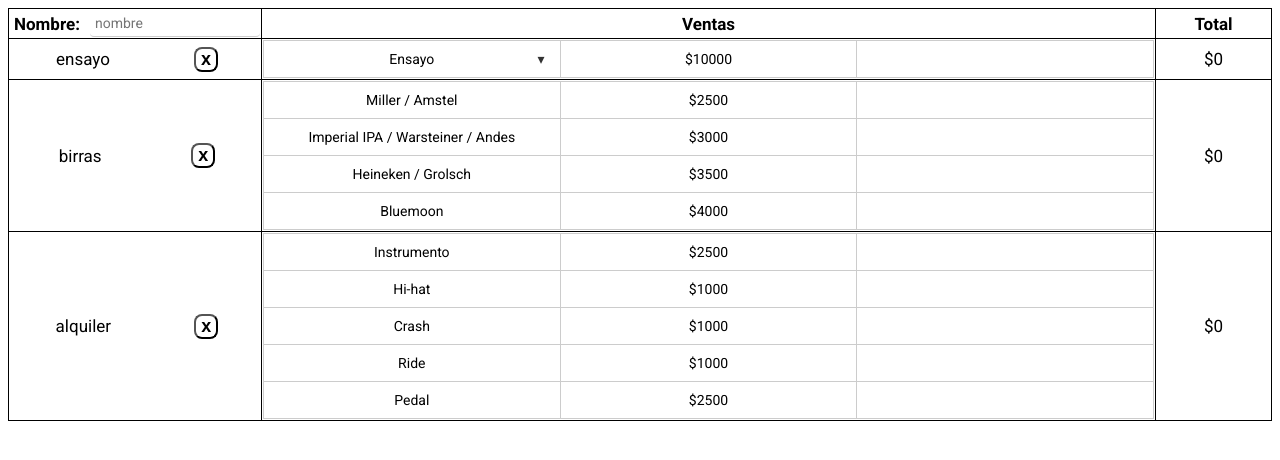
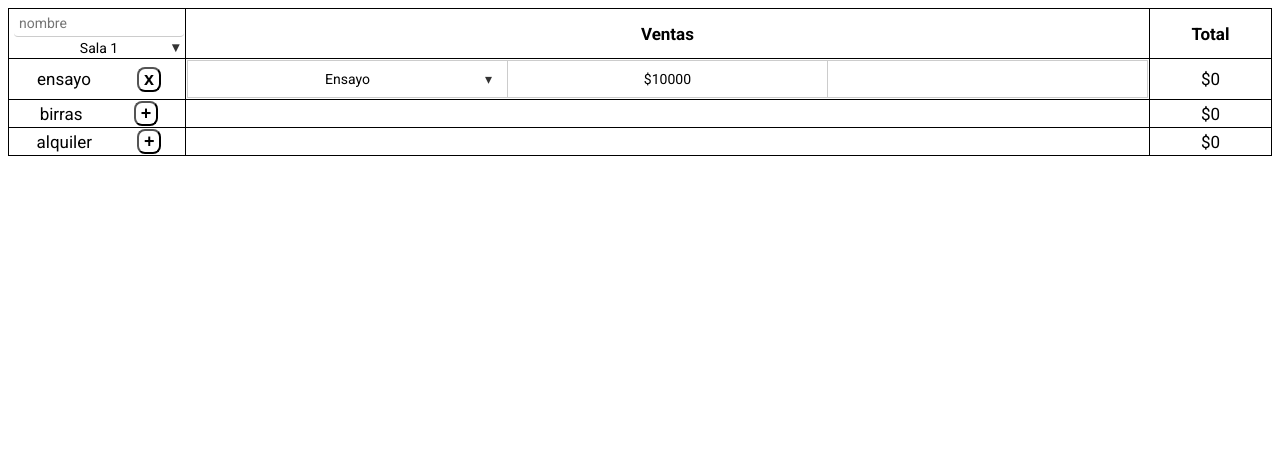
Before and after one commit to lucastrajtenberg/contabilidad_sonidal, a React (Vite) app in the folder ivanarko_sys/: page / in a window 1280 px wide. Shown: the top 460 px of the page. Built offline with nearby package versions, Linux system fonts and the light colour scheme.

Commit message:
add salas dropdown, logica para usar mapear las opciones desde los .json

```diff
--- a/ivanarko_sys/src/App.css
+++ b/ivanarko_sys/src/App.css
@@ -92,7 +92,7 @@ body {
   width: 100%;
 }
 
-.dropdown-ventas {
+.dropdown-ventas, .dropdown-salas {
   appearance: none;
   -webkit-appearance: none;
   -moz-appearance: none;
@@ -110,7 +110,7 @@ body {
   position: relative;
 }
 
-.dropdown-ventas:focus {
+.dropdown-ventas:focus, .dropdown-salas:focus {
   outline: none;
 }
 
--- a/ivanarko_sys/src/App.jsx
+++ b/ivanarko_sys/src/App.jsx
@@ -7,8 +7,8 @@ import alquilerData from "./data/alquiler.json";
 function App() {
   const [expandedRows, setExpandedRows] = useState({
     ensayo: true,
-    birras: true,
-    alquiler: true,
+    birras: false,
+    alquiler: false,
   });
 
   const toggleRow = (key) => { //Esto switchea el estado de los bichos expanded
@@ -20,9 +20,15 @@ function App() {
 
   const [selectedEnsayo, setSelectedEnsayo] = useState("ensayo");
 
+  const [selectedSala, setselectedSala] = useState("1");
+
   const handleEnsayoChange = (e) => {
     setSelectedEnsayo(e.target.value);
   };
+
+  const handleSalaChange = (e) => {
+    setselectedSala(e.target.value);
+  }
 
   const renderVentasGrid = (nombre) => {
     if (nombre === "ensayo") {
@@ -33,16 +39,16 @@ function App() {
             <td>
   <div className="dropdown-wrapper">
     <select className="dropdown-ventas" value={selectedEnsayo} onChange={handleEnsayoChange}>
-      <option value="ensayo">Ensayo</option>
-      <option value="ensayo trio">Ensayo trío</option>
-      <option value="ensayo duo">Ensayo dúo</option>
-      <option value="clase">Clase</option>
-      <option value="practica individual">Práctica individual</option>
+      {ensayoData.map(({ nombre }) => (
+        <option key={nombre} value={nombre}>
+          {nombre.charAt(0).toUpperCase() + nombre.slice(1)}
+        </option>
+      ))}
     </select>
     <span className="flecha-dropdown">&#9662;</span> {/* flechita ▼ en unicode */}
   </div>
 </td>
-              <td>${ensayoData.find(item => item.nombre === selectedEnsayo)?.precio || "$0"}</td>
+              <td>${ensayoData.find(item => item.nombre === selectedEnsayo)?.precio || "0"}</td>
               <td></td>
             </tr>
           </tbody>
@@ -81,7 +87,31 @@ function App() {
     }
   };
 
-  //render row renderea cada columna teniendo en cuenta si está expandida o colapsada ventas, checkeando el
+  //render row renderea cada fila teniendo en cuenta si está expandida o colapsada ventas, checkeando el
+
+  const renderHead = () => (
+        <tr>
+            <th className="col-nombre">
+              <form onSubmit={(e) => e.preventDefault()} className="form-nombre">
+                <input
+                  type="text"
+                  placeholder="nombre"
+                  className="input-nombre"
+                />
+              </form>
+              <div className="dropdown-wrapper">
+                <select className="dropdown-salas" value={selectedSala} onChange={handleSalaChange}>
+                  <option value="1">Sala 1</option>
+                  <option value="2">Sala 2</option>
+                  <option value="3">Sala 3</option>
+                </select>
+                <span className="flecha-dropdown">&#9662;</span> {/* flechita ▼ en unicode */}
+              </div>
+            </th>
+            <th className="col-ventas">Ventas</th>
+            <th className="col-total">Total</th>
+          </tr>
+  )
 
   const renderRow = (nombre) => (
     <tr key={nombre}>
@@ -107,20 +137,7 @@ function App() {
     <div className="tabla-container">
       <table className="tabla">
         <thead>
-          <tr>
-            <th className="col-nombre">
-              <form onSubmit={(e) => e.preventDefault()} className="form-nombre">
-                <span>Nombre:</span>
-                <input
-                  type="text"
-                  placeholder="nombre"
-                  className="input-nombre"
-                />
-              </form>
-            </th>
-            <th className="col-ventas">Ventas</th>
-            <th className="col-total">Total</th>
-          </tr>
+          {renderHead()}
         </thead>
         <tbody>
           {renderRow("ensayo")}
--- a/ivanarko_sys/src/data/ensayo.json
+++ b/ivanarko_sys/src/data/ensayo.json
@@ -1,8 +1,8 @@
 [
-  { "nombre": "practica individual", "precio": 5000 },
-  { "nombre": "clase", "precio": 6000 },
+  { "nombre": "ensayo", "precio": 10000 },
   { "nombre": "ensayo duo", "precio": 7000 },
   { "nombre": "ensayo amigo", "precio": 8000},
   { "nombre": "ensayo trio", "precio": 9000 },
-  { "nombre": "ensayo", "precio": 10000 }
+  { "nombre": "practica individual", "precio": 5000 },
+  { "nombre": "clase", "precio": 6000 }
   ]
```
